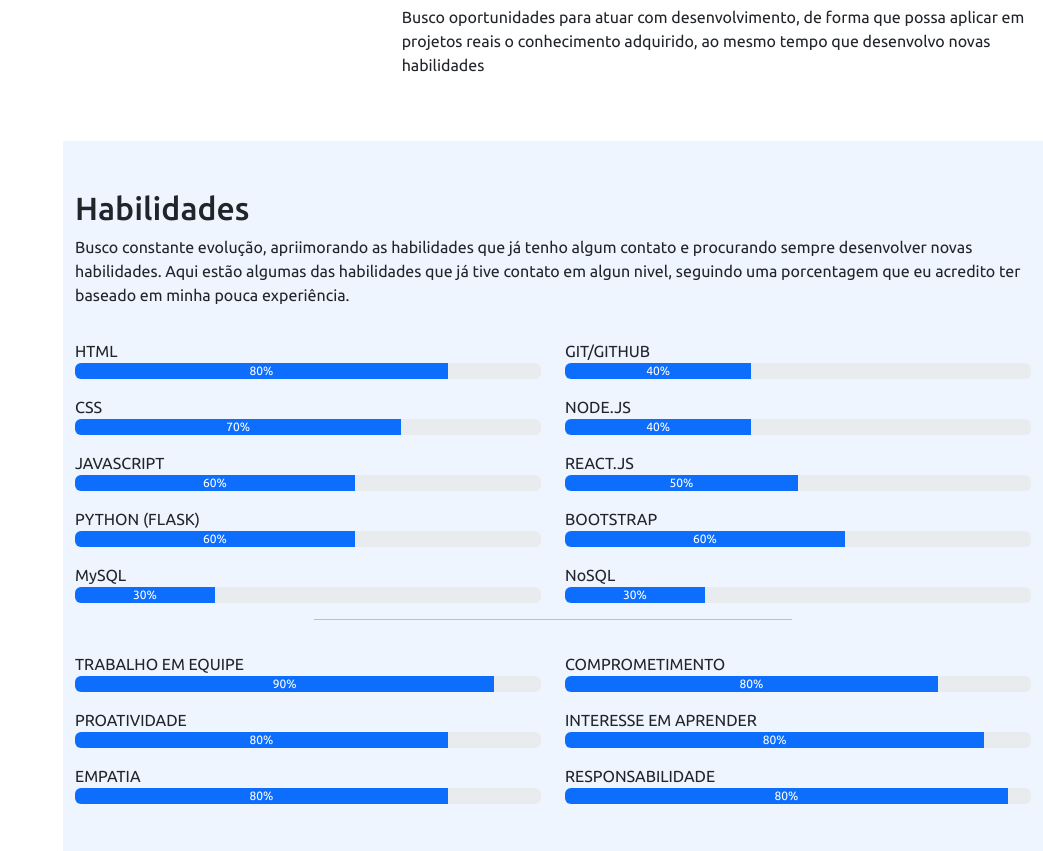
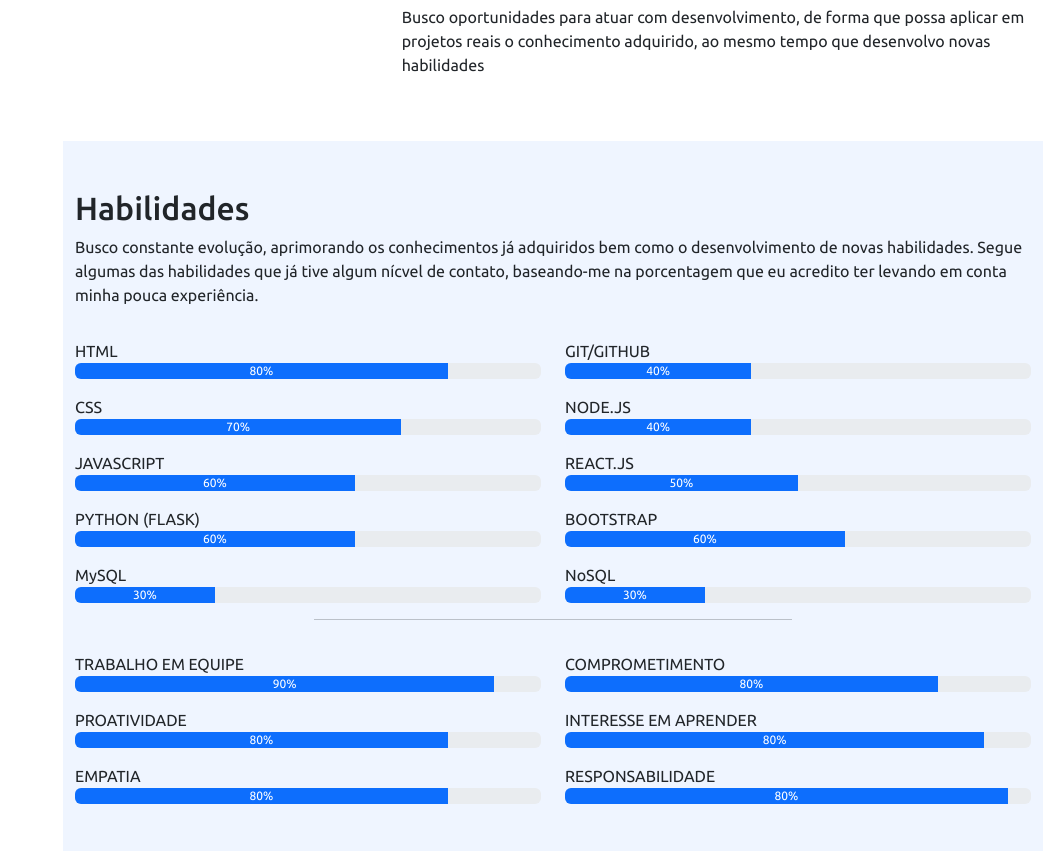
Before and after one commit to dyda91/portifolio, a Flask app: page / in a window 1280 px wide. Shown: the part 1494-2345 px from the top of the page, without its empty margins (237-1280 px from the left). Run offline with Flask 2, Linux system fonts and the light colour scheme; some libraries are stand-ins or nearby versions.

Commit message:
edit some texts

```diff
--- a/templates/index.html
+++ b/templates/index.html
@@ -135,7 +135,7 @@
 
                 <h2 class="pt-5">Habilidades</h2>
                 <p>
-                    Busco constante evolução, apriimorando as habilidades que já tenho algum contato e procurando sempre desenvolver novas habilidades. Aqui estão algumas das habilidades que já tive contato em algun nivel, seguindo uma porcentagem que eu acredito ter baseado em minha pouca experiência.
+                    Busco constante evolução, aprimorando os conhecimentos já adquiridos bem como o desenvolvimento de novas habilidades. Segue algumas das habilidades que já tive algum nícvel de contato, baseando-me na porcentagem que eu acredito ter levando em conta minha pouca experiência.
                 </p>
                 <div class="row">
                     <div class="col-md-6">
```
